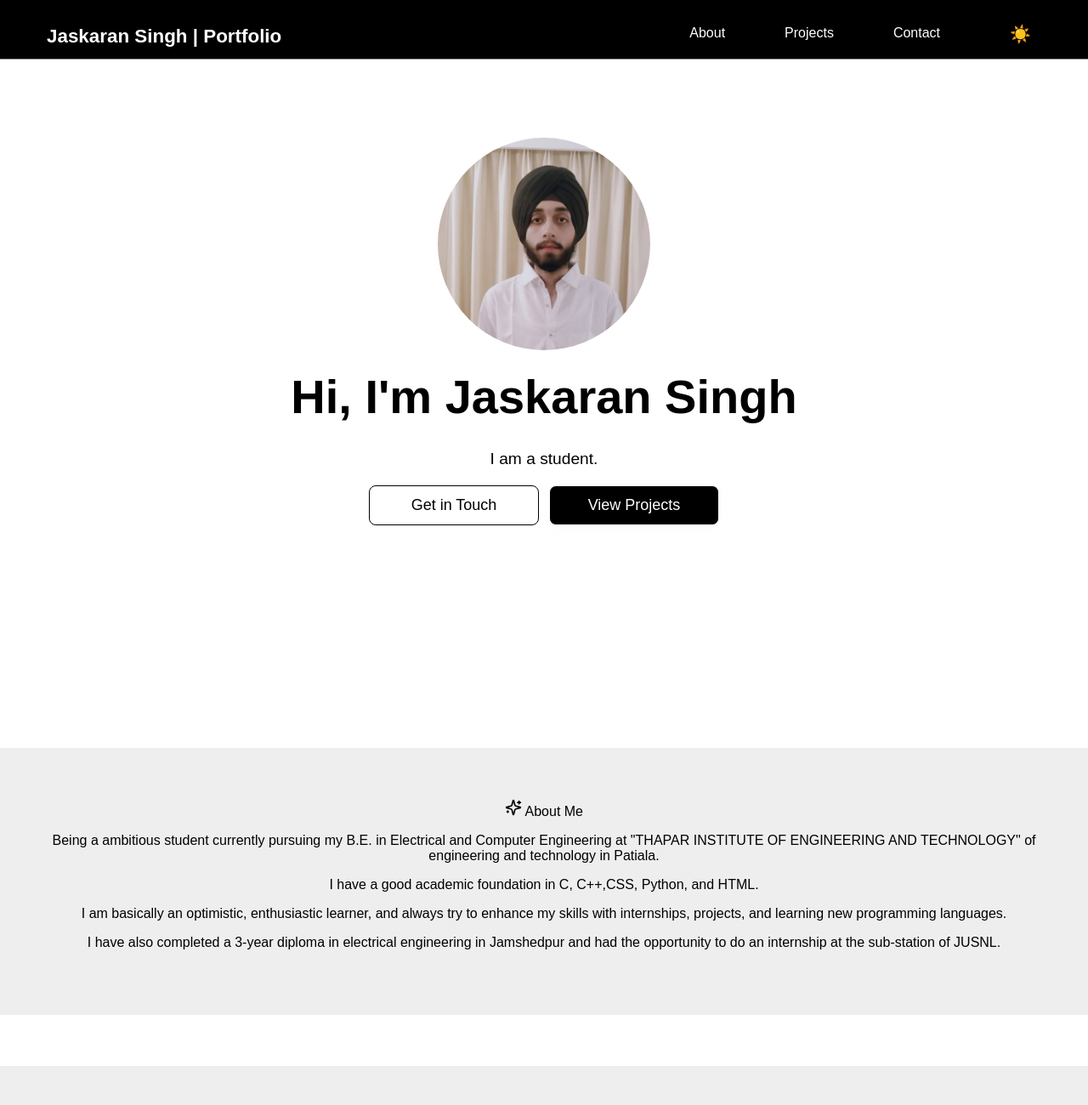
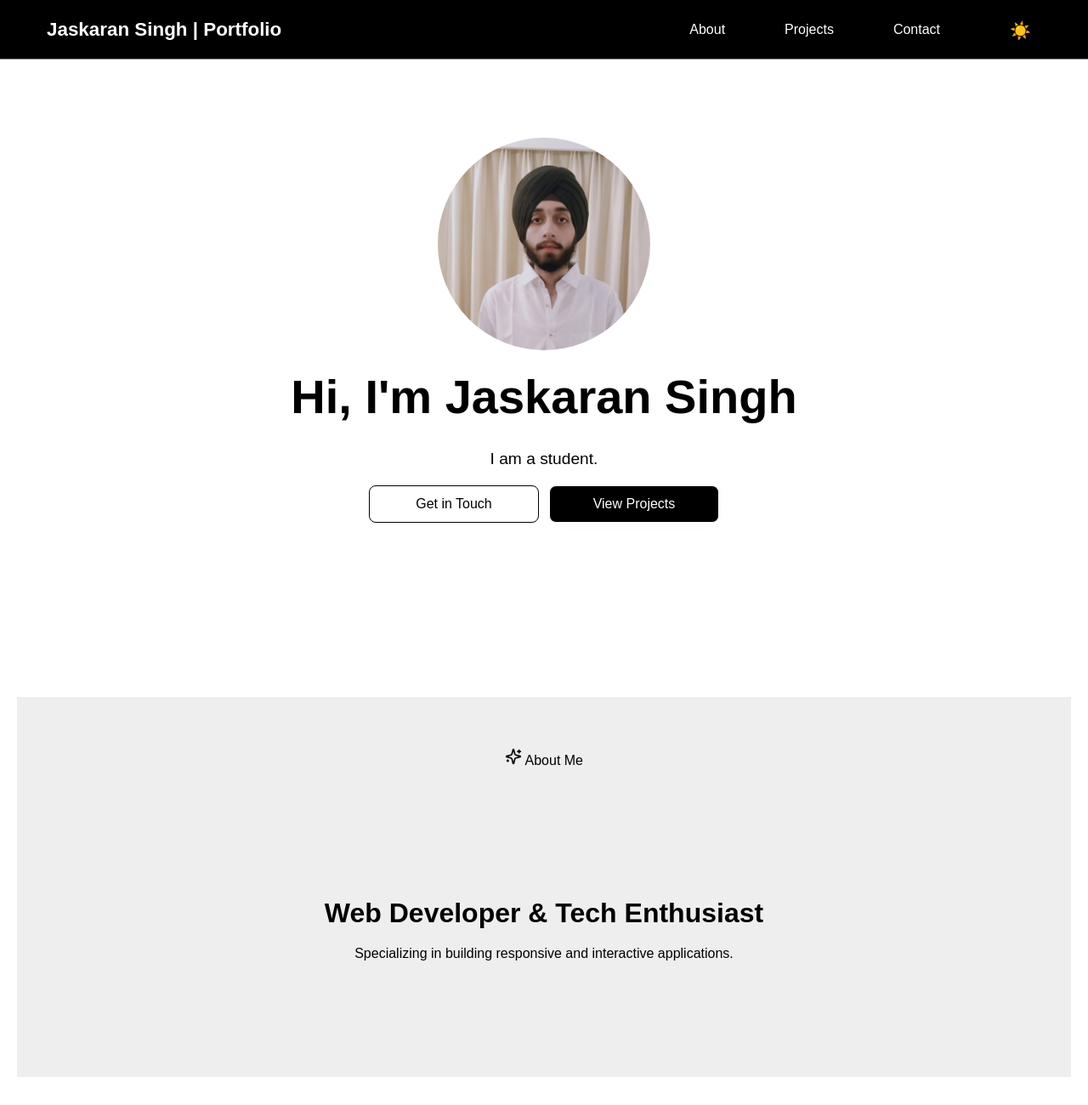
Before and after one commit to jaskarn09/portfolio, a plain HTML site: page index.html in a window 1280 px wide. Shown: the top 1300 px of the page at 85% size. Drawn offline with Linux system fonts and the light colour scheme.

Commit message:
about section updated a bit

```diff
--- a/index.html
+++ b/index.html
@@ -13,25 +13,26 @@
         </ul>
 
         <ul class="right-nav">
-            <li><a href="#about">About</a></li>
-            <li><a href="#projects">Projects</a></li>
-            <li><a href="#contact">Contact</a></li>
+        <li><a href="#about" class="nav-button">About</a></li>
+        <li><a href="#projects" class="nav-button">Projects</a></li>
+        <li><a href="#contact" class="nav-button">Contact</a></li>
             <li><button id="theme-toggle" style="background: none; border: none; font-size: 20px; cursor: pointer;">☀️</button></li>
         </ul>
     </nav>
 
  <section id="welcome-section">
-        <div class="circular-frame">
+    <div class="circular-frame animate-fade-in-fast">
         <img alt="Profile Image" fetchpriority="high" decoding="async" data-nimg="fill"
             class="object-cover" src="images/my pic.jpg">
     </div>
-        <h1>Hi, I'm Jaskaran Singh</h1>
-        <p class="intro">I am a student.</p>
-        <div class="button-container">
+    <h1 class="opacity-0 animate-fade-in-delay-1">Hi, I'm Jaskaran Singh</h1>
+    <p class="intro opacity-0 animate-fade-in-delay-2">I am a student.</p>
+    <div class="button-container opacity-0 animate-fade-in-delay-3">
         <button onclick="location.href='#contact'" class="get-in-touch">Get in Touch</button>
         <button onclick="location.href='#projects'" class="view-projects">View Projects</button>
     </div>
 </section>
+
 
     <section id="about">
         <div class="absolute top-4 left-4 inline-flex items-center rounded-lg border-2 border-solid border-white bg-gray-800 px-4 py-2 h-10 text-sm font-semibold transition-colors focus:outline-none focus:ring-2 focus:ring-white focus:ring-offset-2 text-white cursor-pointer">
@@ -45,12 +46,12 @@
                 <path d="M5 18H3"></path>
             </svg>
         About Me
+<section class="about">
+<div class="about-container">
+<h1>Web Developer & Tech Enthusiast</h1>
+<p class="subtitle">Specializing in building responsive and interactive applications.</p>
 </div>
-
-          <p>Being a ambitious student currently pursuing my B.E. in Electrical and Computer Engineering at "THAPAR INSTITUTE OF ENGINEERING AND TECHNOLOGY" of engineering and technology in Patiala.</p>
-        <p> I have a good academic foundation in C, C++,CSS, Python, and HTML.</p>
-        <p>I am basically an optimistic, enthusiastic learner, and always try to enhance my skills with internships, projects, and learning new programming languages.</p>
-        <p> I have also completed a 3-year diploma in electrical engineering in Jamshedpur and had the opportunity to do an internship at the sub-station of JUSNL.</p>
+</div>
  </section>
 
     <section id="projects">
--- a/styles.css
+++ b/styles.css
@@ -15,14 +15,18 @@ body {
   height: 70px;
   width: 100%;
   background-color: black;
+  backdrop-filter: blur(90px); /* Adds blur effect */
   color: #FAFAFA;
   display: flex;
   justify-content: space-between;
-  padding: 0 20px;
+  padding: 10px 20px;
   box-sizing: border-box;
   transition: background-color 0.3s;
   border-bottom: 1px solid #888; /* Adjust color and thickness */
+  align-items: center;
+  z-index: 1000;
 }
+
 
 #navbar ul {
   list-style-type: none;
@@ -57,7 +61,7 @@ body {
 }
 
 #navbar a:hover {
-  background-color: #575757;
+  background-color: transparent;
 }
 
 /* Theme Toggle Button */
@@ -76,6 +80,41 @@ section {
   padding: 60px 20px;
   text-align: center;
   margin-top: 60px;
+}
+/* ANIMATION */
+@keyframes fade-in {
+  from {
+      opacity: 0;
+      transform: translateY(20px);
+  }
+  to {
+      opacity: 1;
+      transform: translateY(0);
+  }
+}
+/* Your existing class */
+.animate-fade-in {
+  animation: fade-in 5s ease-out forwards;
+}
+
+/* Additional staggered delay classes */
+.animate-fade-in-fast {
+  animation: fade-in 1s ease-out forwards;
+}
+
+.animate-fade-in-delay-1 {
+  animation: fade-in 1s ease-out forwards;
+  animation-delay: 0s;
+}
+
+.animate-fade-in-delay-2 {
+  animation: fade-in 1s ease-out forwards;
+  animation-delay: 0s;
+}
+
+.animate-fade-in-delay-3 {
+  animation: fade-in 1s ease-out forwards;
+  animation-delay: 0s;
 }
 
 #welcome-section {
@@ -135,7 +174,7 @@ section {
 .get-in-touch {
   background-color: white; /* Red button */
   color: black;
-  font-size: 18px;
+  font-size: 16px;
   padding: 12px 24px;
   border: none;
   border-radius: 8px;
@@ -152,9 +191,9 @@ section {
 }
 
 .view-projects {
-  background-color: black; /* Red button */
+  background-color: black;
   color: white;
-  font-size: 18px;
+  font-size: 16px;
   padding: 12px 24px;
   border: none;
   border-radius: 8px;
@@ -209,13 +248,18 @@ button {
 /* About Section */
 #about {
   background: #eee;
-  text-align: center;
+  margin: 0 20px 40px;
+}
+#about h1 {
+  font-size: 2em;
+  margin-bottom: 20px;
 }
 
 /* Projects Section */
 #projects {
   background: #eee;
   color: black;
+  margin: 0 20px 10px;
 }
 
 .projects-grid {
```
Lines whose indentation alone changed are shown as unchanged.
